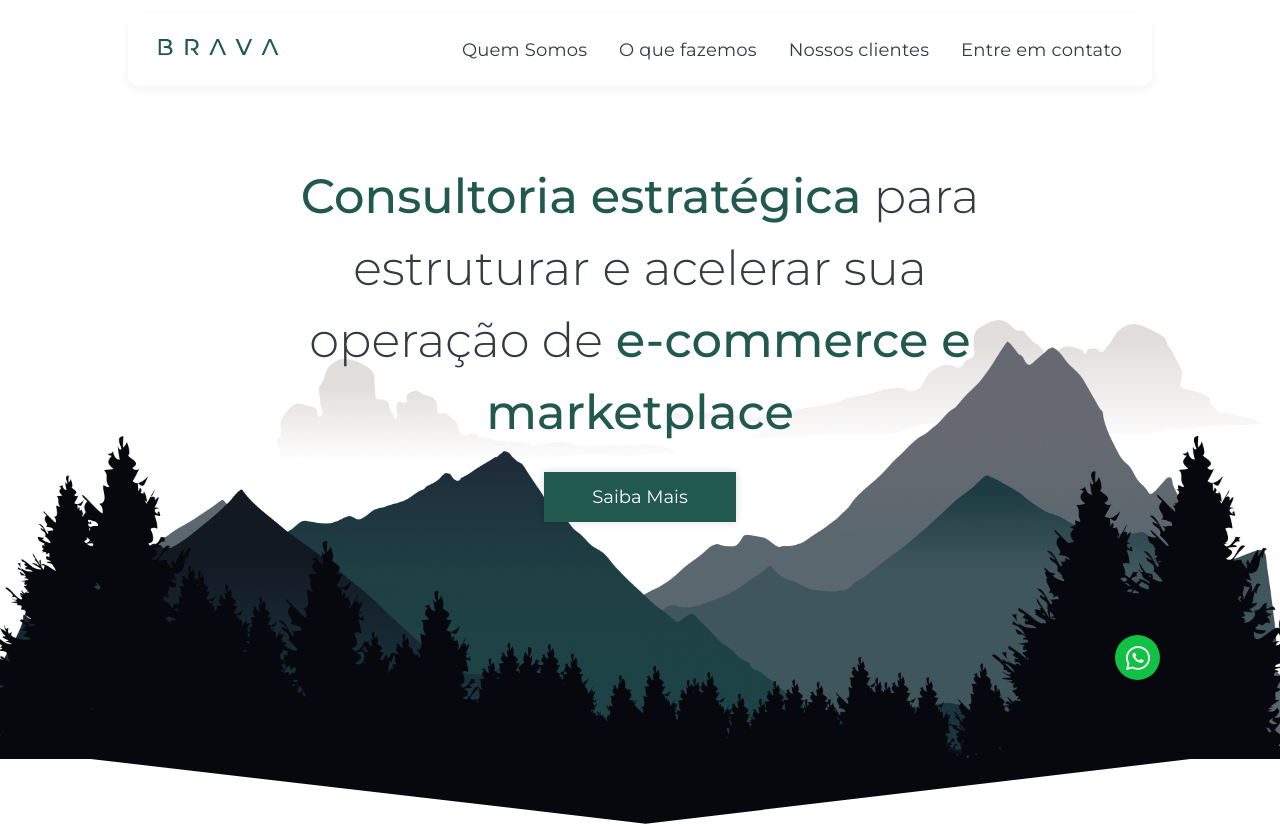
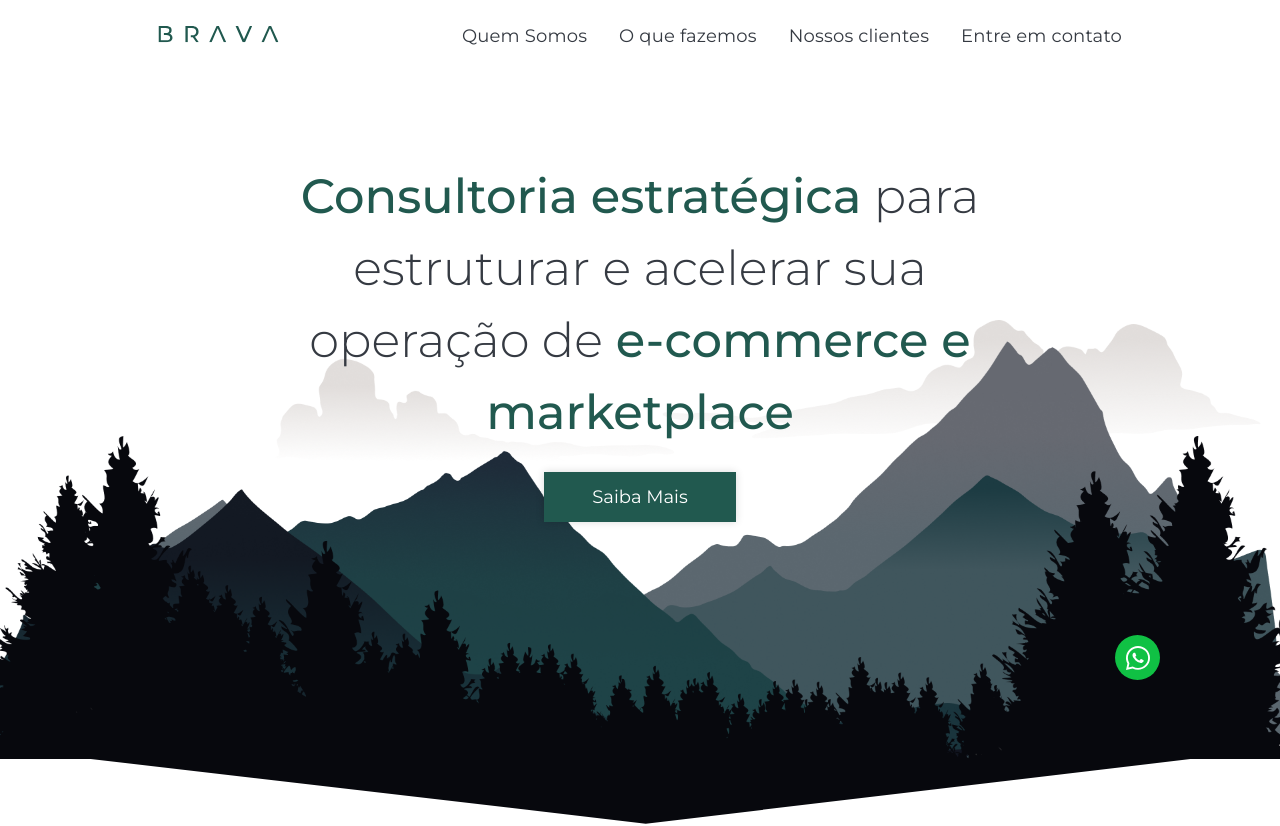
Before and after one commit to ArtthurMagnabosco/siteBrava, a React (Vite) app: page / in a window 1280 px wide. Shown: the top 826 px of the page. Built offline with nearby package versions, Linux system fonts and the light colour scheme.

Commit message:
add header fixed

```diff
--- a/src/components/Header/Desk/index.jsx
+++ b/src/components/Header/Desk/index.jsx
@@ -1,8 +1,46 @@
 import { Link } from "react-router-dom";
 import LogoBravaVerde from "../../../assets/imagens/logo/logoBravaVerde.svg";
 import './sass/HeaderDesk.scss'
+import { useState,useEffect } from "react";
 
 const HeaderDesk = () => {
+    const [scrolledDown, setScrolledDown] = useState(false)
+  useEffect(() => {
+      const handleScroll = () => {
+          window.scrollY
+          ? setScrolledDown(true)
+          : setScrolledDown(false)
+      };
+
+      window.addEventListener('scroll', handleScroll)
+
+      return () => {
+          window.removeEventListener('scroll', handleScroll)
+      }
+  })
+
+    if(!scrolledDown){
+        return <>
+        <div className="header__fixed">
+
+            <div className="header__container__fixed-desk">
+                <Link to="/">
+                    <img src={LogoBravaVerde} alt="Logo Brava" />
+                </Link>
+                <div className='menu__body-desk'>
+                    <Link className='menu__link-desk' to="/quem-somos">Quem Somos</Link>
+                    <Link className='menu__link-desk' to="/o-que-fazemos">O que fazemos</Link>
+                    <Link className='menu__link-desk' to="/nossos-clientes">Nossos clientes</Link>
+                    <Link className='menu__link-desk' to="/contato">Entre em contato</Link>
+                </div>
+
+            </div>
+
+
+        </div>
+       </>
+    }
+
    return <>
     <div className="header">
 
--- a/src/components/Header/Desk/sass/HeaderDesk.scss
+++ b/src/components/Header/Desk/sass/HeaderDesk.scss
@@ -1,5 +1,40 @@
 @import '../../../../styles/padroes/padroes.scss';
 
+
+.header__fixed{
+    width: 100%;
+    position: fixed;
+    display: flex;
+    justify-content: center;
+    z-index: 10;
+    background: $white;
+
+    .header__container__fixed-desk{
+        display: flex;
+        width: 80vw;
+        padding: 1.5rem 1.875rem;
+        justify-content: space-between;
+        align-items: center;
+        border-radius: 0.625rem;
+        background: $white;
+        backdrop-filter: blur(6px);
+        .menu__body-desk{
+            display: flex;
+            align-items: flex-start;
+            gap: 2rem;
+
+            .menu__link-desk{
+                text-decoration: none;
+                color: $text1;
+                font-size: 1.125rem;
+                font-style: normal;
+                font-weight: 400;
+                line-height: 1.5rem;
+                letter-spacing: 0.01125rem;
+            }
+        }
+    }
+}
 
 .header{
     width: 100%;
```
